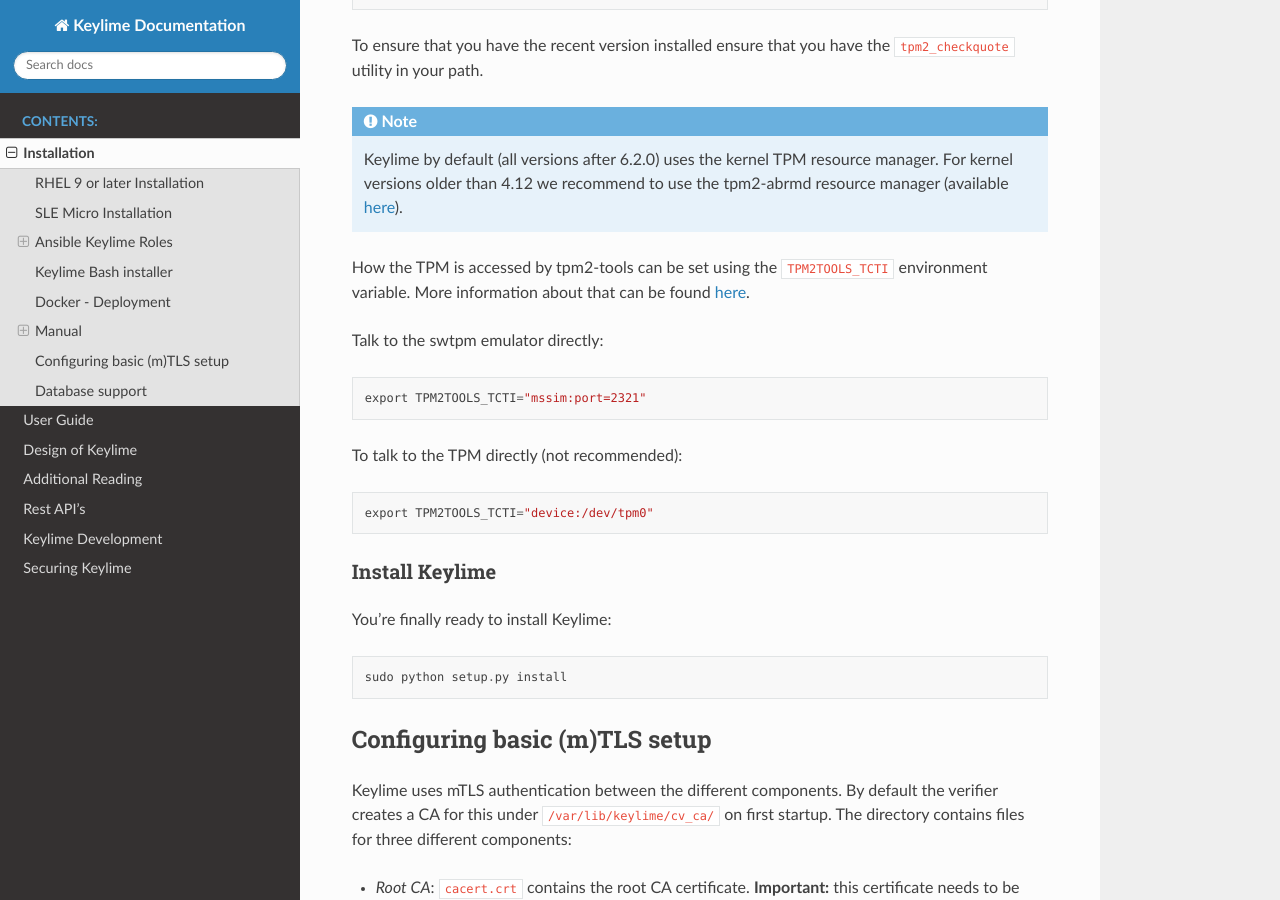
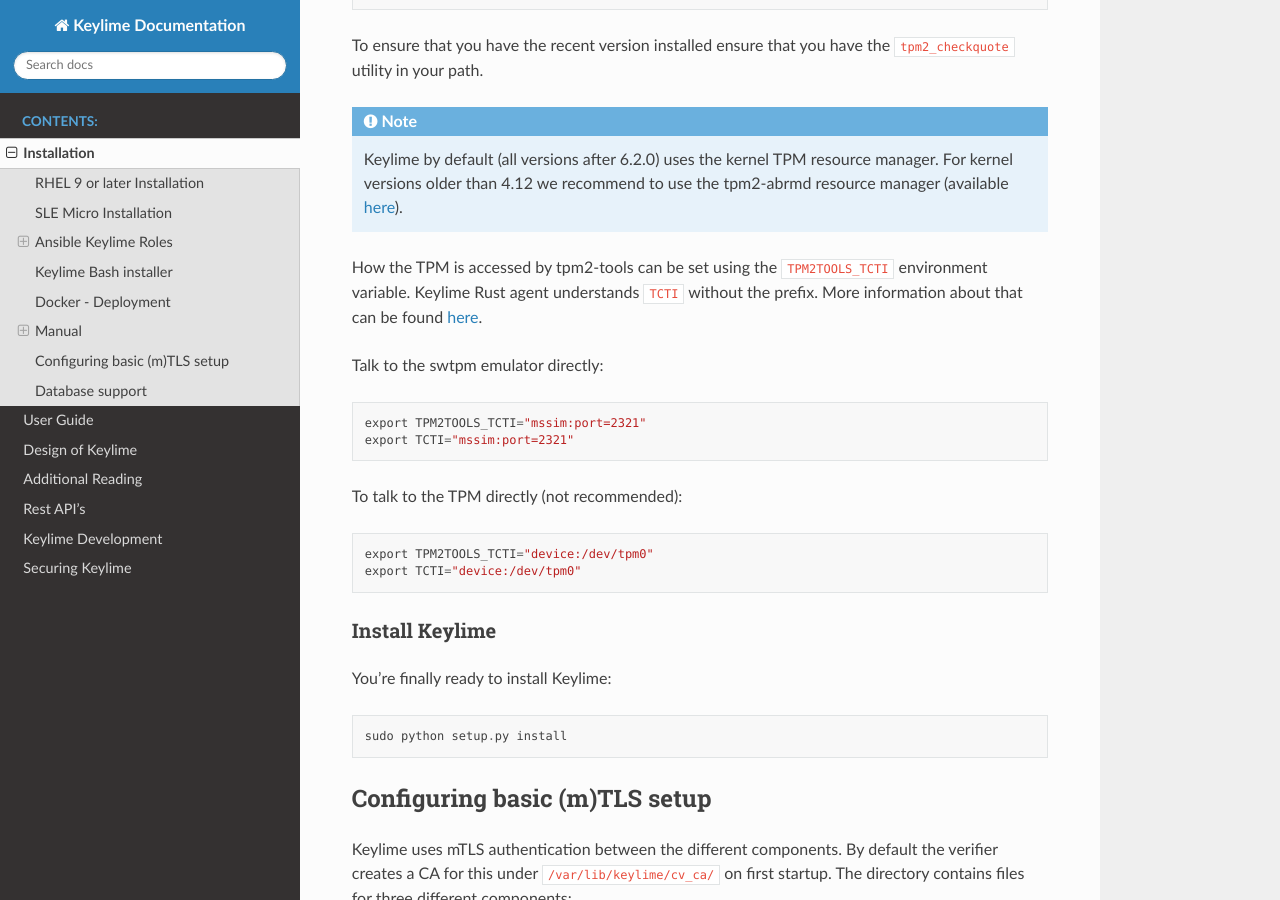
Before and after one commit to keylime/keylime, a Sphinx documentation site: the page built from docs/installation.rst, in a window 1280 px wide and 900 px high, scrolled down 3165 px. Built offline with Sphinx 7.4.7 and the Read the Docs theme 3.1.0, drawn with Linux system fonts in a browser that asks for light colours.

Commit message:
update TCTI environment variable usage
Keylime Rust agent does not understand TPM2TOOLS_ prefixed
configuration. For example, TPM2TOOLS_TCTI is ignored when setting up
swtpm.

.ci/test_wrapper.sh is already exporting both formats, but
installation documentation is not mentioning the shorter format at all.

Signed-off-by: Tuomo Tanskanen <tuomo.tanskanen@est.tech>

```diff
--- a/docs/installation.rst
+++ b/docs/installation.rst
@@ -160,17 +160,20 @@
     resource manager (available `here <https://github.com/tpm2-software/tpm2-abrmd>`_).
 
 How the TPM is accessed by tpm2-tools can be set using the :code:`TPM2TOOLS_TCTI` environment
-variable. More information about that can be found
+variable. Keylime Rust agent understands :code:`TCTI` without the prefix.
+More information about that can be found
 `here <https://github.com/tpm2-software/tpm2-tools/blob/master/man/common/tcti.md>`_.
 
 Talk to the swtpm emulator directly::
 
     export TPM2TOOLS_TCTI="mssim:port=2321"
+    export TCTI="mssim:port=2321"
 
 
 To talk to the TPM directly (not recommended)::
 
     export TPM2TOOLS_TCTI="device:/dev/tpm0"
+    export TCTI="device:/dev/tpm0"
 
 
 Install Keylime
```
